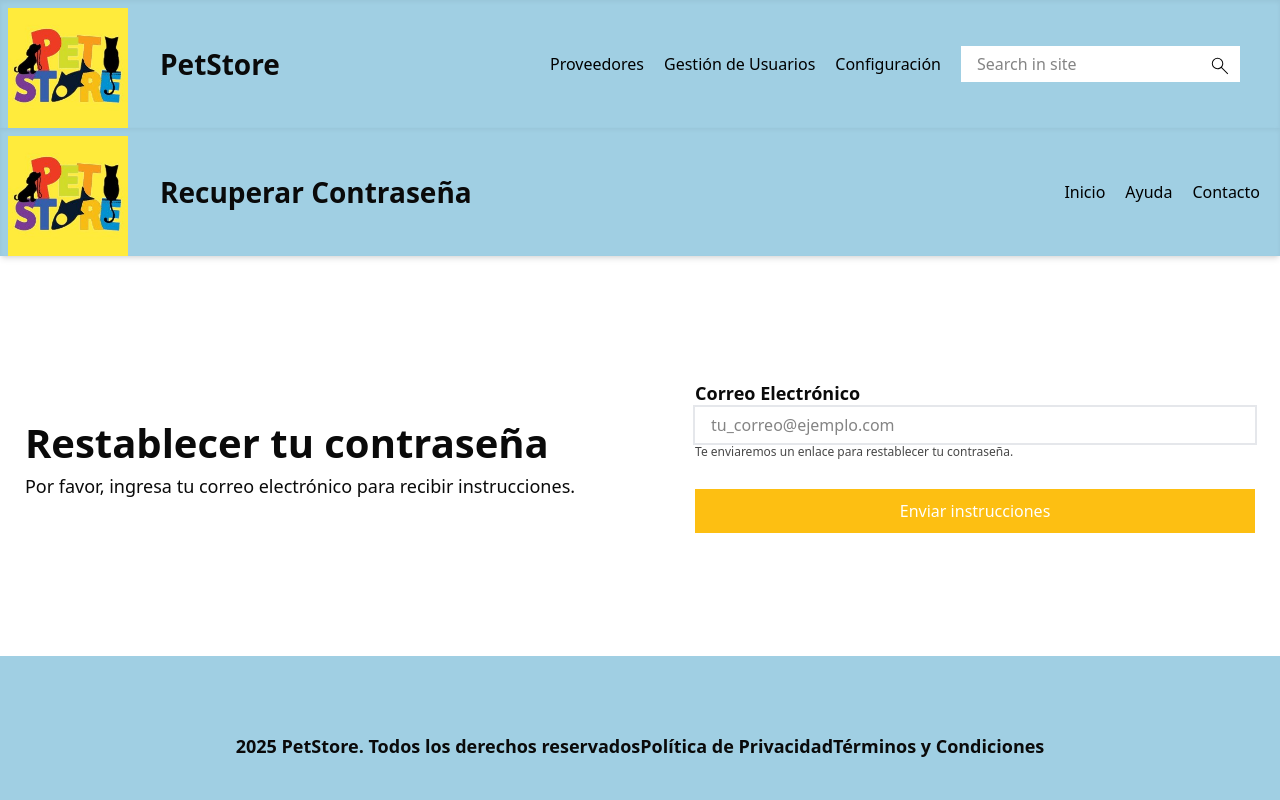
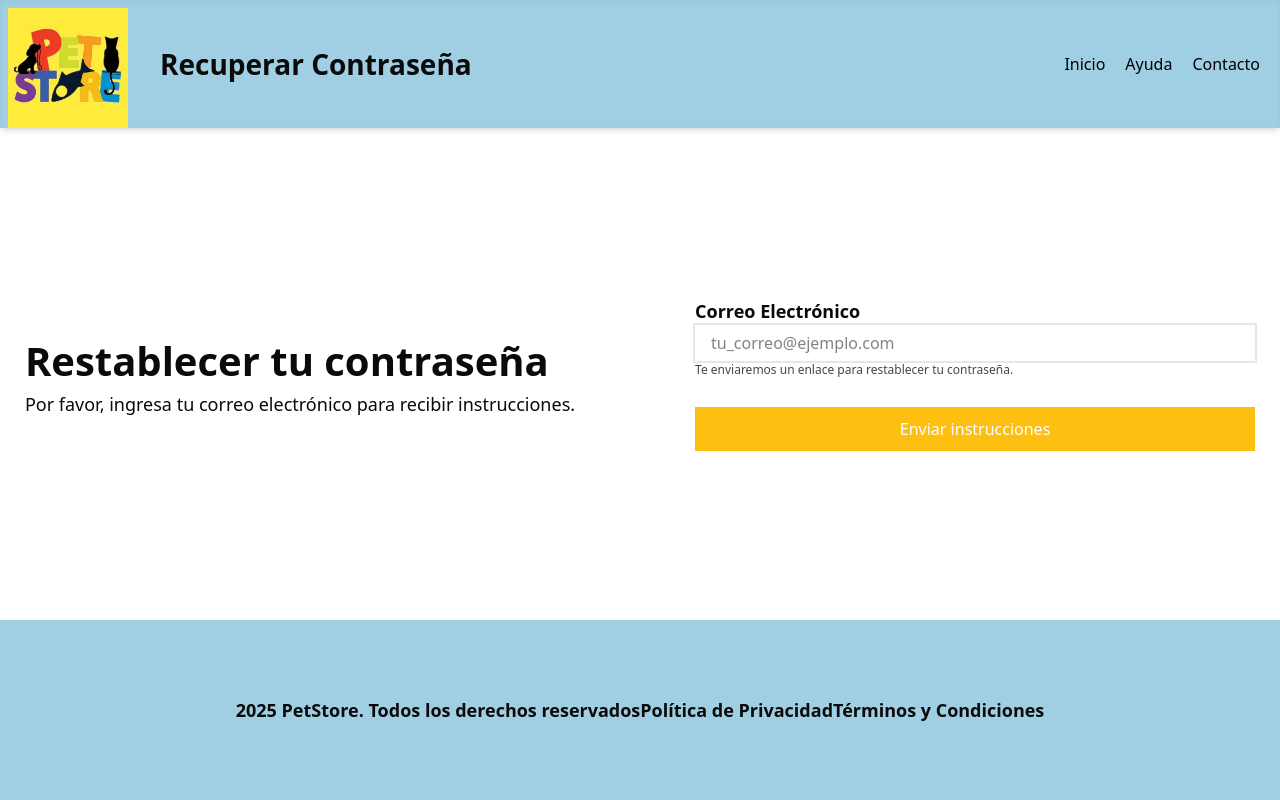
Before and after one commit to PangoAguirre/petstore-feat2-front, a Next.js app: page /recover-password in a window 1280 px wide. Shown: the top 800 px of the page. Built offline with nearby package versions, Linux system fonts and the light colour scheme.

Commit message:
change layouts

```diff
--- /dev/null
+++ b/src/app/(auth)/layout.tsx
@@ -0,0 +1,13 @@
+import NavDash from "@/components/organims/NavDash";
+import FooterRights from "@/components/organims/FooterRights";
+import { PropsWithChildren } from "react";
+
+export default function Layout({ children }: PropsWithChildren) {
+  return (
+    <>
+      <NavDash title="PetStore" />
+      <main>{children}</main>
+      <FooterRights />
+    </>
+  );
+}
--- /dev/null
+++ b/src/app/admin/layout.tsx
@@ -0,0 +1,13 @@
+import NavDash from "@/components/organims/NavDash";
+import FooterRights from "@/components/organims/FooterRights";
+import { PropsWithChildren } from "react";
+
+export default function Layout({ children }: PropsWithChildren) {
+  return (
+    <>
+      <NavDash title="PetStore - Administración" />
+      <main>{children}</main>
+      <FooterRights />
+    </>
+  );
+}
--- /dev/null
+++ b/src/app/dashboard/layout.tsx
@@ -0,0 +1,13 @@
+import NavDash from "@/components/organims/NavDash";
+import FooterRights from "@/components/organims/FooterRights";
+import { PropsWithChildren } from "react";
+
+export default function Layout({ children }: PropsWithChildren) {
+  return (
+    <>
+      <NavDash title="PetStore - Dashboard" />
+      <main>{children}</main>
+      <FooterRights />
+    </>
+  );
+}
--- a/src/app/layout.tsx
+++ b/src/app/layout.tsx
@@ -1,7 +1,5 @@
 import type { Metadata } from "next";
 import "./globals.css";
-import NavDash from "@/components/organims/NavDash";
-import FooterRights from "@/components/organims/FooterRights";
 import { Toaster } from "sonner";
 import { InfoIcon } from "lucide-react";
 import { Providers } from "@/lib/Providers";
@@ -19,9 +17,9 @@ export default function RootLayout({
     <html lang="en">
       <body className="h-dvh antialiased">
         <Providers>
-          <NavDash title="PetStore " />
-          {children}
-          <FooterRights />
+          <div className="min-h-full flex flex-col justify-between ">
+            {children}
+          </div>
           <Toaster
             icons={{
               error: (
--- /dev/null
+++ b/src/app/recover-password/layout.tsx
@@ -0,0 +1,18 @@
+import NavPrueba from "@/components/organims/Navprueba";
+import FooterRights from "@/components/organims/FooterRights";
+import { PropsWithChildren } from "react";
+
+export default function Layout({ children }: PropsWithChildren) {
+  return (
+    <>
+      <NavPrueba
+        title="Recuperar Contraseña"
+        subtitle="Inicio"
+        subtitle2="Ayuda"
+        subtitle3="Contacto"
+      />
+      <main>{children}</main>
+      <FooterRights />
+    </>
+  );
+}
--- a/src/app/recover-password/page.tsx
+++ b/src/app/recover-password/page.tsx
@@ -1,33 +1,24 @@
-import NavPrueba from "@/components/organims/Navprueba";
 import { MediumTitle, SmallTextDefault } from "@/components/atoms/heroTitle";
-import RegisterForm from "@/components/atoms/registerForm"
-import ButtomYe from "@/components/atoms/buttomYe"
-import FooterRights from "@/components/organims/FooterRights"
+import RegisterForm from "@/components/atoms/registerForm";
+import ButtomYe from "@/components/atoms/buttomYe";
 
 export default function RecoverPassword() {
   return (
-    <div>
+    <div className="w-full h-100 flex justify-center items-center gap-30">
       <div>
-        <NavPrueba
-          title="Recuperar Contraseña"
-          subtitle="Inicio"
-          subtitle2="Ayuda"
-          subtitle3="Contacto"
+        <div className="font-bold">
+          <MediumTitle text="Restablecer tu contraseña" />
+        </div>
+        <SmallTextDefault text="Por favor, ingresa tu correo electrónico para recibir instrucciones." />
+      </div>
+      <div className="flex flex-col gap-7">
+        <RegisterForm
+          title="Correo Electrónico"
+          holder="tu_correo@ejemplo.com"
+          text="Te enviaremos un enlace para restablecer tu contraseña."
         />
+        <ButtomYe text="Enviar instrucciones" />
       </div>
-      <div className="w-full h-100 flex justify-center items-center gap-30">
-        <div>
-          <div className="font-bold">
-            <MediumTitle text = "Restablecer tu contraseña" />
-            </div>
-            <SmallTextDefault text="Por favor, ingresa tu correo electrónico para recibir instrucciones." />
-        </div>
-        <div className="flex flex-col gap-7">
-          <RegisterForm title="Correo Electrónico" holder="tu_correo@ejemplo.com" text="Te enviaremos un enlace para restablecer tu contraseña." />
-          <ButtomYe  text="Enviar instrucciones"/>
-        </div>
-      </div>
-      <FooterRights />
     </div>
   );
 }
--- /dev/null
+++ b/src/app/suppliers/(all)/layout.tsx
@@ -0,0 +1,13 @@
+import NavDash from "@/components/organims/NavDash";
+import FooterRights from "@/components/organims/FooterRights";
+import { PropsWithChildren } from "react";
+
+export default function Layout({ children }: PropsWithChildren) {
+  return (
+    <>
+      <NavDash title="Listado de Proveedores" />
+      <main>{children}</main>
+      <FooterRights />
+    </>
+  );
+}
--- /dev/null
+++ b/src/app/suppliers/new/layout.tsx
@@ -0,0 +1,13 @@
+import NavDash from "@/components/organims/NavDash";
+import FooterRights from "@/components/organims/FooterRights";
+import { PropsWithChildren } from "react";
+
+export default function Layout({ children }: PropsWithChildren) {
+  return (
+    <>
+      <NavDash title="Nuevo Proveedor" />
+      <main>{children}</main>
+      <FooterRights />
+    </>
+  );
+}
```
Also changed, not shown: src/app/(auth)/login/page.tsx (renamed from src/app/login/page.tsx), src/app/(auth)/signup/page.tsx (renamed from src/app/signup/page.tsx), src/app/suppliers/(all)/page.tsx (renamed from src/app/suppliers/page.tsx), src/components/organims/FooterRights/index.tsx (line endings or trailing spaces).
